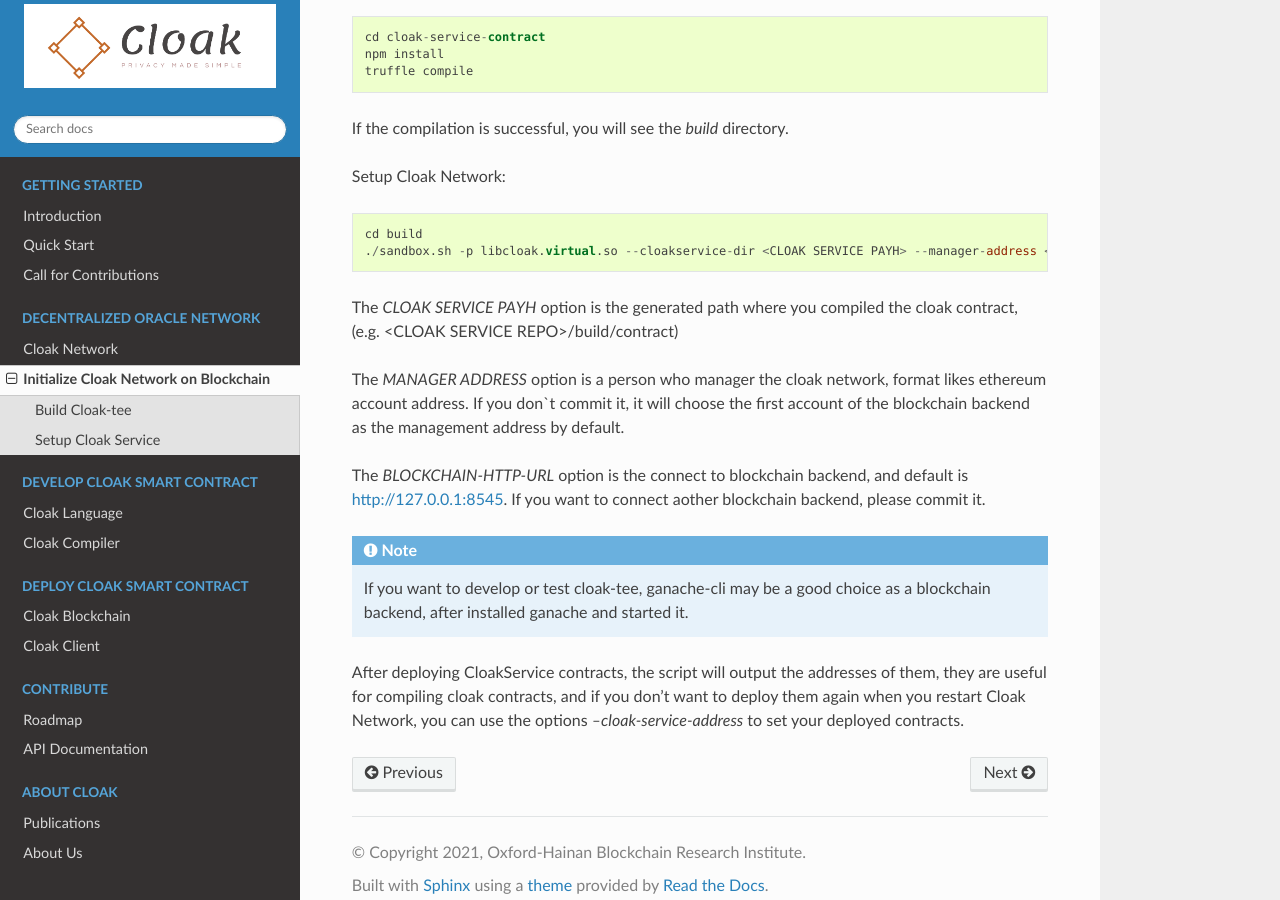
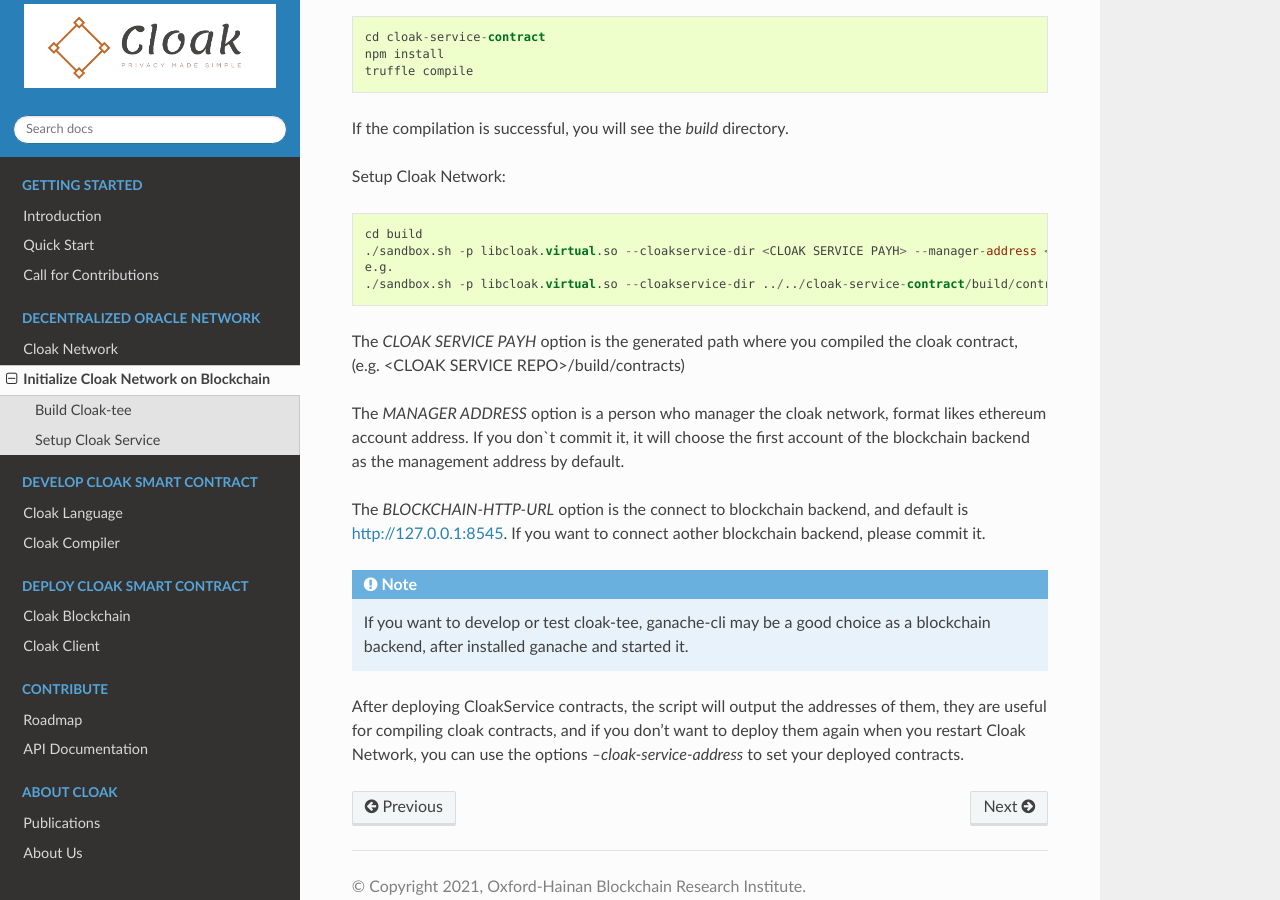
Before and after one commit to OxHainan/cloak-docs, a Sphinx documentation site: the page built from docs/source/tee-blockchain-architecture/initialize-cloak-network-on-blockchain.rst, in a window 1280 px wide and 900 px high, scrolled down 1221 px. Built offline with Sphinx 7.4.7 and the Read the Docs theme 2.0.0, drawn with Linux system fonts in a browser that asks for light colours.

Commit message:
Update initialize-cloak-network-on-blockchain.rst

```diff
--- a/docs/source/tee-blockchain-architecture/initialize-cloak-network-on-blockchain.rst
+++ b/docs/source/tee-blockchain-architecture/initialize-cloak-network-on-blockchain.rst
@@ -63,8 +63,10 @@
 
   cd build
   ./sandbox.sh -p libcloak.virtual.so --cloakservice-dir <CLOAK SERVICE PAYH> --manager-address <MANAGER ADDRESS> --blockchain-url <BLOCKCHAIN-HTTP-URL>
+  e.g.
+  ./sandbox.sh -p libcloak.virtual.so --cloakservice-dir ../../cloak-service-contract/build/contracts/  --blockchain-url http://127.0.0.1:8545
 
-The `CLOAK SERVICE PAYH` option is the generated path where you compiled the cloak contract, (e.g. <CLOAK SERVICE REPO>/build/contract)
+The `CLOAK SERVICE PAYH` option is the generated path where you compiled the cloak contract, (e.g. <CLOAK SERVICE REPO>/build/contracts)
 
 The `MANAGER ADDRESS` option is a person who manager the cloak network, format likes ethereum account address. If you don`t commit it, it will choose the first account of the blockchain backend as the management address by default.
 
```
